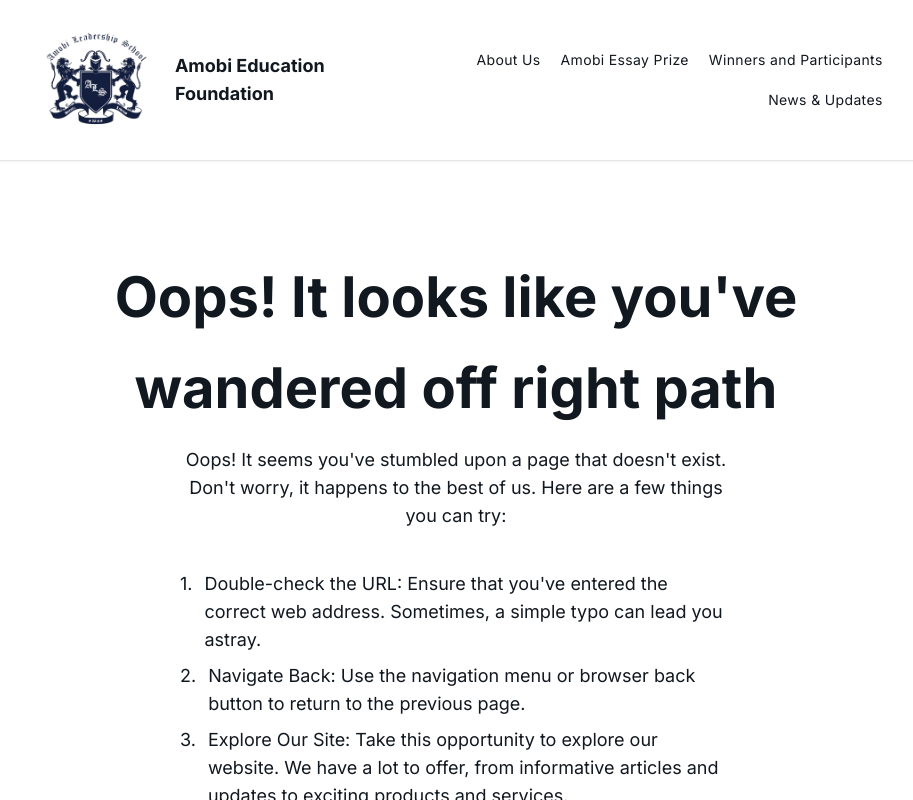
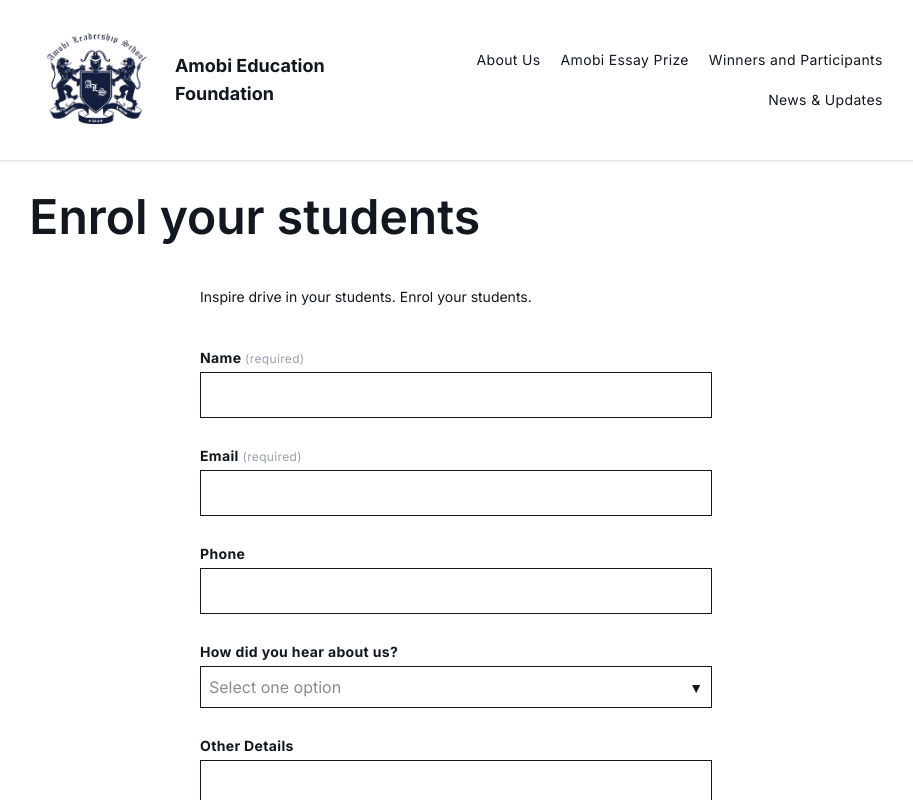
Before and after one commit to elokaandchidi/amobileadership, a React (Vite) app: page /enrol in a window 1280 px wide. Shown: the whole page, without its empty margins (184-1097 px from the left). Built offline with nearby package versions, Linux system fonts and the light colour scheme.

Commit message:
fix: made some adjustment to ui and change some static text

```diff
--- a/src/App.tsx
+++ b/src/App.tsx
@@ -30,7 +30,7 @@ function App() {
           <Route path="/news-updates/:id" element={<NewsDetail/>} />
           <Route path="/news-updates" element={<News/>} />
           <Route path="/winnersAndParticipants" element={<WinnersAndParticipants/>} />
-          <Route path="/enroll" element={<Enroll/>} />
+          <Route path="/enrol" element={<Enroll/>} />
           <Route path="/prize" element={<PrizeComponent/>} />
           <Route path="/background-and-history" element={<BackgroundHistory/>} />
           <Route path="/*" element={<NotFound/>} />
--- a/src/components/select.tsx
+++ b/src/components/select.tsx
@@ -1,5 +1,5 @@
 import React, { useEffect, useState, useRef } from "react";
-import { FaAngleDown, FaAngleUp, FaCircleCheck } from "react-icons/fa6";
+import { FaCircleCheck } from "react-icons/fa6";
 
 interface SelectProps {
   name?: string;
@@ -99,7 +99,7 @@ const SelectField: React.FC<SelectProps> = ({
 
       <div
         onClick={() => !disabled && setShow(!show)}
-        className={`flex flex-row items-center py-2 pr-2 border w-full cursor-pointer ${
+        className={`flex items-center justify-between py-2 pr-2 border w-full cursor-pointer ${
           disabled
             ? "bg-gray-300 border-gray-400 cursor-not-allowed"
             : "bg-white border-secondary"
@@ -110,12 +110,18 @@ const SelectField: React.FC<SelectProps> = ({
           readOnly
           value={selectedValue || ""}
           placeholder={placeholder}
-          className={`outline-none px-2 bg-transparent w-full ${
+          className={`outline-none z-30 px-2 bg-transparent flex-1 ${
             disabled ? "text-gray-400 cursor-not-allowed" : "text-primary"
           }`}
           disabled={disabled}
         />
-        {show ? <FaAngleUp /> : <FaAngleDown />}
+        <div className="flex-shrink-0 cursor-pointer">
+          {show ? (
+            <span className="text-sm">▲</span>
+          ) : (
+            <span className="text-sm">▼</span>
+          )}
+        </div>
       </div>
     </div>
   );
--- a/src/pages/_route.tsx
+++ b/src/pages/_route.tsx
@@ -1,6 +1,6 @@
 export { default as Home } from './index';
 export { default as About } from './about';
-export { default as Enroll } from './enroll';
+export { default as Enroll } from './enrol';
 export { default as Essay } from './essay';
 export { default as News } from './updates';
 export { default as BackgroundHistory } from './history';
--- a/src/pages/index.tsx
+++ b/src/pages/index.tsx
@@ -133,8 +133,8 @@ const Home = () => {
             <div className="font-EB text-center text-4xl lg:text-[3rem] font-semibold">Empower Minds, Ignite Change: <br/>Fuel Education</div>
             <div className="font-nunito text-center lg:w-1/2">We are a charity organization dedicated to driving education, academic excellence, entrepreneurship and workplace skills through our impactful essay competition program. Join us today!</div>
             <div className="flex flex-row gap-5 justify-center items-center font-EB font-medium">
-              <NavLink to="/enroll" className="p-3 px-5 rounded-sm text-center bg-[#b8935c]/80">
-                ENROLL
+              <NavLink to="/enrol" className="p-3 px-5 rounded-sm text-center bg-[#b8935c]/80">
+                ENROL
               </NavLink>
               <div onClick={() => setShowDonateModal(true)} className="p-3 px-5 rounded-sm text-center text-[#1f223d] bg-white cursor-pointer">
                 DONATE
@@ -173,7 +173,7 @@ const Home = () => {
           <div className="flex flex-col justify-around gap-5 md:gap-3 p-7 text-white">
             <div className="font-EB font-semibold md:text-lg text-sm">How to Participate</div>
             <div className="leading-relaxed md:text-sm text-xs">You can participate as a parent, student and even sponsor. Scroll to find out more.</div>
-            <NavLink to="/enroll" className="uppercase border rounded-sm py-3 lg:w-3/5 text-center font-EB text-xs">Find Out More</NavLink>
+            <NavLink to="/enrol" className="uppercase border rounded-sm py-3 lg:w-3/5 text-center font-EB text-xs">Find Out More</NavLink>
           </div>
         </div>
         <div className="grid grid-cols-2 bg-[#1c923d]/80">
@@ -334,7 +334,7 @@ const Home = () => {
               Fill in the form and send us your details
             </div>
             <div className="flex flex-row gap-5 items-center font-EB font-medium">
-              <NavLink to={'/enroll'} state={{ type: 'student' }} className="p-3 px-5 rounded-sm bg-[#b8935c]/80 uppercase text-white">
+              <NavLink to={'/enrol'} state={{ type: 'student' }} className="p-3 px-5 rounded-sm bg-[#b8935c]/80 uppercase text-white">
                 Complete form
               </NavLink>
             </div>
@@ -347,7 +347,7 @@ const Home = () => {
               Receive course materials, timelines and other supporting information.  Start the learning!!
             </div>
             <div className="flex flex-row gap-5 items-center font-EB font-medium">
-              <NavLink to={'/enroll'} state={{ type: 'parent' }} className="p-3 px-5 rounded-sm bg-[#b8935c]/80 uppercase text-white">
+              <NavLink to={'/enrol'} state={{ type: 'parent' }} className="p-3 px-5 rounded-sm bg-[#b8935c]/80 uppercase text-white">
                 Complete form
               </NavLink>
             </div>
@@ -360,7 +360,7 @@ const Home = () => {
               Read “<a href='#howitworks' className="underline">How it works</a>” and understand the benefits for your students, your institution and yourself.
             </div>
             <div className="flex flex-row gap-5 items-center font-EB font-medium">
-              <NavLink to={'/enroll'} state={{ type: 'institutions' }} className="p-3 px-5 rounded-sm bg-[#b8935c]/80 uppercase text-white">
+              <NavLink to={'/enrol'} state={{ type: 'institutions' }} className="p-3 px-5 rounded-sm bg-[#b8935c]/80 uppercase text-white">
                 Complete form
               </NavLink>
             </div>
@@ -371,7 +371,7 @@ const Home = () => {
               There are many ways to get involved.  Let us know your thoughts.
             </div>
             <div className="flex flex-row gap-5 items-center font-EB font-medium">
-              <NavLink to={'/enroll'} state={{ type: 'sponsors' }} className="p-3 px-5 rounded-sm bg-[#b8935c]/80 uppercase text-white">
+              <NavLink to={'/enrol'} state={{ type: 'sponsors' }} className="p-3 px-5 rounded-sm bg-[#b8935c]/80 uppercase text-white">
                 Complete form
               </NavLink>
             </div>
--- a/src/pages/updates.tsx
+++ b/src/pages/updates.tsx
@@ -114,10 +114,10 @@ const News = () => {
       </div>
 
       {!loading && newsList.length > 0 &&
-        <div className="grid md:grid-cols-3 w-full gap-10">
+        <div className="grid md:grid-cols-3 md:items-end w-full gap-10">
           {newsList?.map((post) => (
             <NavLink to={`/news-updates/${post?._id.replace('drafts.', '')}`} className="flex flex-col w-full font-nunito gap-5" key={post._id}>
-              <img src={post.imageUrl} alt={post.title} className="aspect-square object-fill"/>
+              <img src={post.imageUrl} alt={post.title} className="object-cover"/>
               <div className="font-bold text-lg line-clamp-1 leading-6 hover:underline">{post.title}</div>
               <div className="opacity-80 text-sm w-full line-clamp-3">
                 <BlockContent className='' blocks={post?.body} serializers={serializers} />
```
Also changed, not shown: src/pages/enrol.tsx (renamed from src/pages/enroll.tsx).
